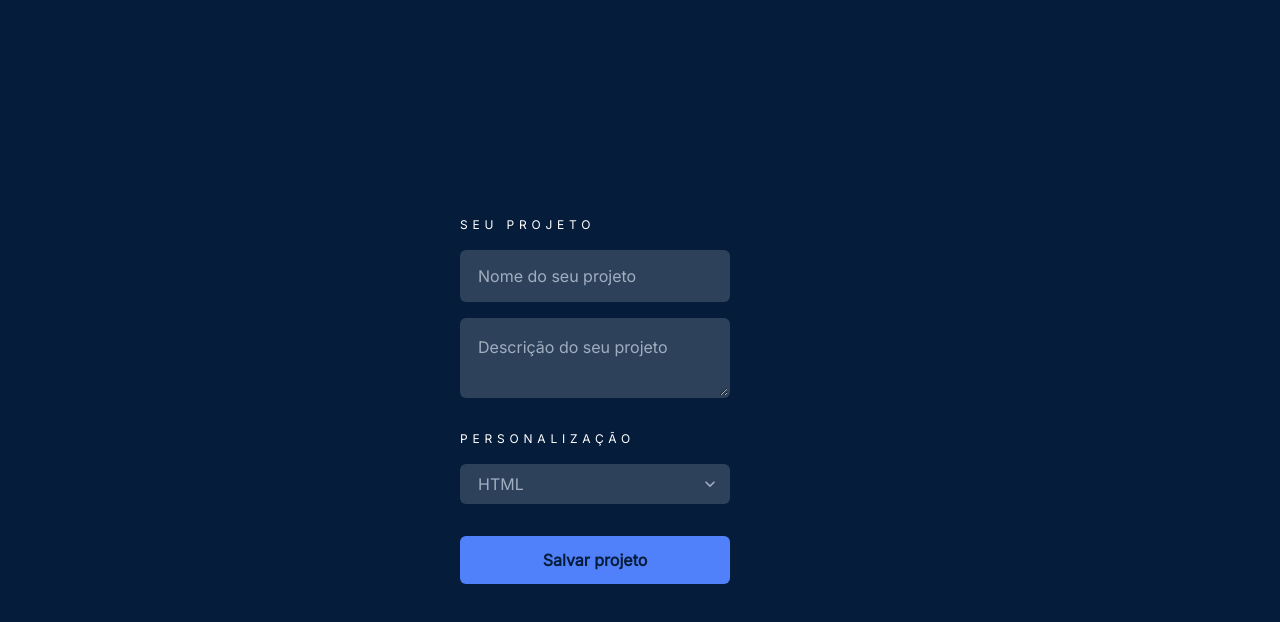
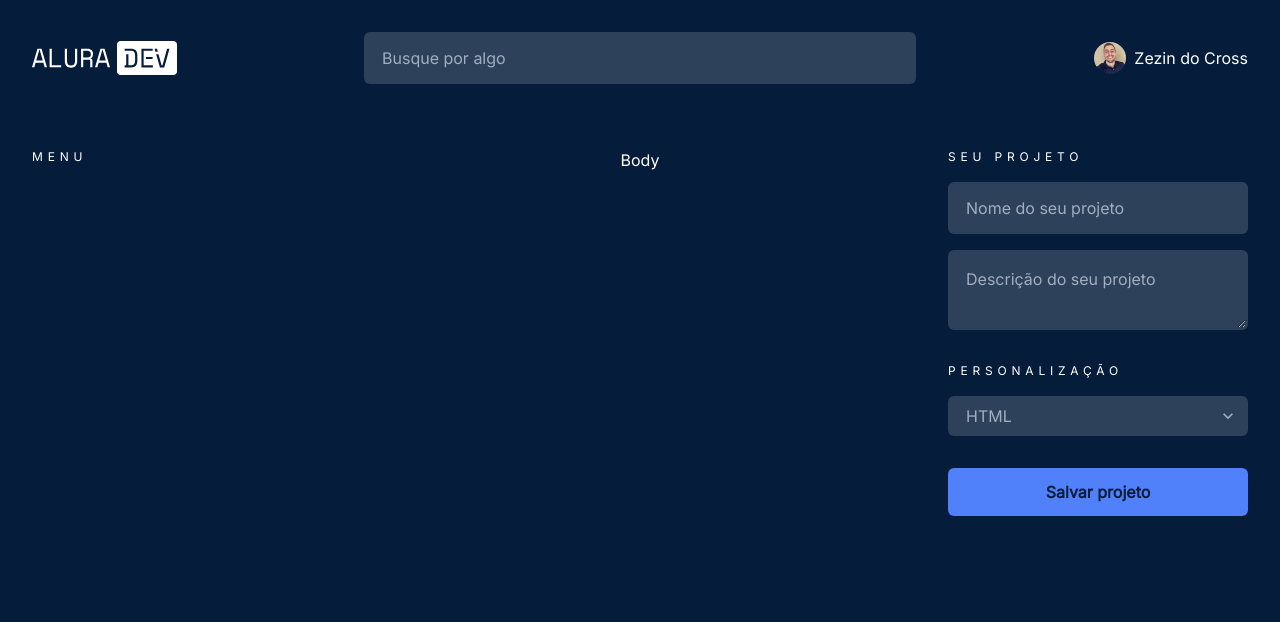
Before and after one commit to jcfreitas2000/alura-challenge-frontend, a Next.js app: page / in a window 1280 px wide. Shown: the top 622 px of the page. Built offline with nearby package versions, Linux system fonts and the light colour scheme.

Commit message:
header and layout

```diff
--- a/src/components/Form/Legend.tsx
+++ b/src/components/Form/Legend.tsx
@@ -1,11 +1,11 @@
-import {Text, TextProps} from "@chakra-ui/react";
+import {Subtitle} from "../Text/Subtitle";
 
-interface LegendProps extends TextProps {
+interface LegendProps {
     text: string;
 }
 
-export function Legend({text, ...rest}: LegendProps) {
+export function Legend({text}: LegendProps) {
     return (
-        <Text as="legend" casing="uppercase" letterSpacing=".4em" fontSize="xs" {...rest}>{text}</Text>
-    );
+        <Subtitle text={text} as="legend" />
+    )
 }
--- a/src/components/Header.tsx
+++ b/src/components/Header.tsx
@@ -1,5 +1,18 @@
+import {Box, Flex, HStack, Image, Text} from "@chakra-ui/react";
+import {Input} from "./Form/Input";
+import {Profile} from "./Profile";
+
 export function Header() {
     return (
-        <></>
-    )
+        <HStack p={8} justify="space-between" spacing={8}>
+            <Box w="100%" maxW="300px">
+                <Image src="/images/logo.svg" alt="Logo Alura dev"/>
+            </Box>
+            <Box as="form" w="100%">
+                <Input name="search" placeholder="Busque por algo" />
+            </Box>
+
+            <Profile name="Zezin do Cross" />
+        </HStack>
+    );
 }
--- /dev/null
+++ b/src/components/Profile.tsx
@@ -0,0 +1,14 @@
+import {HStack, Image, Text} from "@chakra-ui/react";
+
+interface ProfileProps {
+    name: string;
+}
+
+export function Profile({name}: ProfileProps) {
+    return (
+        <HStack w="100%" maxW="300px" justify="flex-end" align="center" spacing={2}>
+            <Image src="/images/profile.jpg" alt="Foto de perfil" w="32px" borderRadius="50%" />
+            <Text as="span">{name}</Text>
+        </HStack>
+    );
+}
--- a/src/components/Project/Form.tsx
+++ b/src/components/Project/Form.tsx
@@ -7,7 +7,7 @@ import {Select} from "../Form/Select";
 export function ProjectForm() {
     return (
 
-        <Stack as="fieldset" spacing="8">
+        <Stack as="fieldset" spacing="8" w="100%" maxW="300px">
             <Stack as="fieldset" spacing="4">
                 <Legend text="Seu projeto"/>
 
--- /dev/null
+++ b/src/components/SidebarMenu.tsx
@@ -0,0 +1,13 @@
+import {Flex, Image, Stack} from "@chakra-ui/react";
+import {Input} from "./Form/Input";
+import {Subtitle} from "./Text/Subtitle";
+
+export function SidebarMenu() {
+    return (
+        <Flex direction="column" w="100%" maxW="300px">
+            <Stack>
+                <Subtitle text="Menu" as="small"/>
+            </Stack>
+        </Flex>
+    )
+}
--- /dev/null
+++ b/src/components/Text/Subtitle.tsx
@@ -0,0 +1,12 @@
+import {Text, TextProps} from "@chakra-ui/react";
+
+interface SubtitleProps extends TextProps {
+    text: string;
+    as: any;
+}
+
+export function Subtitle({text, as, ...rest}: SubtitleProps) {
+    return (
+        <Text as={as} casing="uppercase" letterSpacing=".4em" fontSize="xs" {...rest}>{text}</Text>
+    );
+}
--- a/src/pages/index.tsx
+++ b/src/pages/index.tsx
@@ -1,13 +1,18 @@
-import {Flex,} from "@chakra-ui/react";
+import {Flex, HStack,} from "@chakra-ui/react";
 import {ProjectForm} from "../components/Project/Form";
+import {SidebarMenu} from "../components/SidebarMenu";
+import {Header} from "../components/Header";
 
 
 export default function Home() {
     return (
-        <Flex w="100vw" h="100vh" align="center" justify="center">
-            <Flex as="form" w="100%" maxW="360px">
+        <>
+            <Header />
+            <Flex justify="space-between" p={8} spacing={8}>
+                <SidebarMenu/>
+                <p>Body</p>
                 <ProjectForm/>
             </Flex>
-        </Flex>
+        </>
     )
 }
```
Also changed, not shown: public/images/profile.jpg (added).
